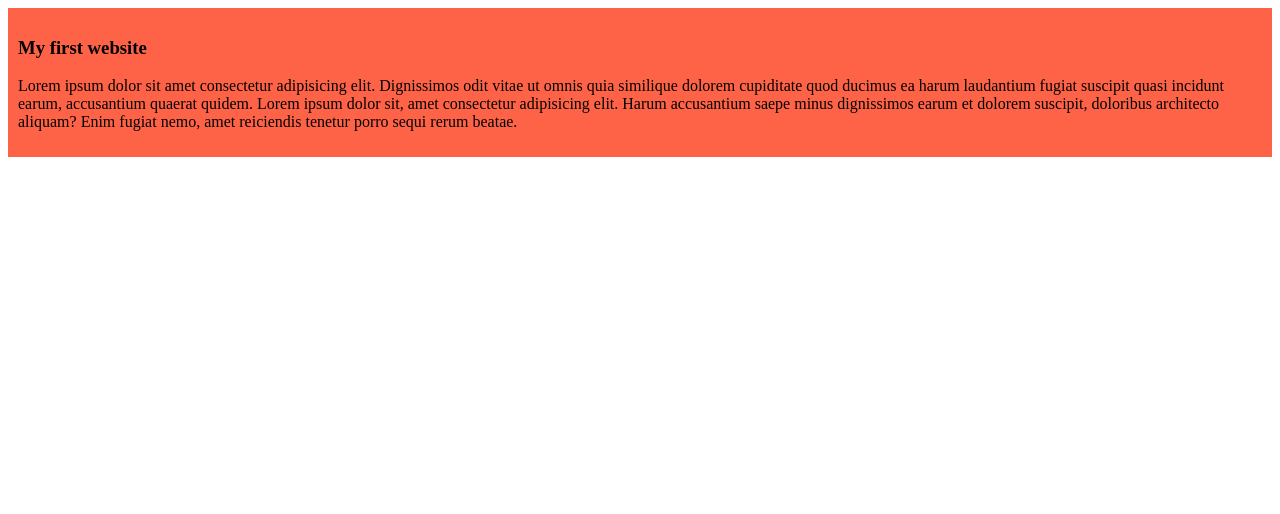
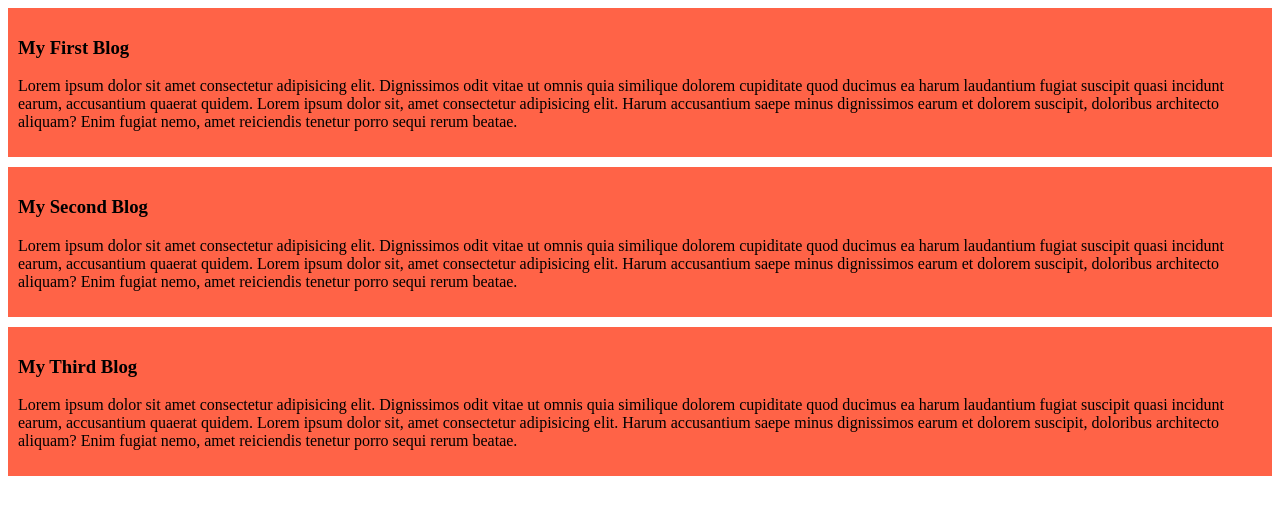
Before and after one commit to NiloyDas19/my-first-github-repo, a plain HTML site: page index.html in a window 1280 px wide. Drawn offline with Linux system fonts and the light colour scheme.

Commit message:
Add second and third blog

```diff
--- a/index.html
+++ b/index.html
@@ -1,17 +1,44 @@
 <!DOCTYPE html>
 <html lang="en">
+
 <head>
     <meta charset="UTF-8">
     <meta name="viewport" content="width=device-width, initial-scale=1.0">
     <link rel="stylesheet" href="styles/blog.css">
     <title>My First Ever Github Repo</title>
 </head>
+
 <body>
     <div>
-        <h3>My first website</h3>
+        <h3>My First Blog</h3>
         <p>
-            Lorem ipsum dolor sit amet consectetur adipisicing elit. Dignissimos odit vitae ut omnis quia similique dolorem cupiditate quod ducimus ea harum laudantium fugiat suscipit quasi incidunt earum, accusantium quaerat quidem. Lorem ipsum dolor sit, amet consectetur adipisicing elit. Harum accusantium saepe minus dignissimos earum et dolorem suscipit, doloribus architecto aliquam? Enim fugiat nemo, amet reiciendis tenetur porro sequi rerum beatae.
+            Lorem ipsum dolor sit amet consectetur adipisicing elit. Dignissimos odit vitae ut omnis quia similique
+            dolorem cupiditate quod ducimus ea harum laudantium fugiat suscipit quasi incidunt earum, accusantium
+            quaerat quidem. Lorem ipsum dolor sit, amet consectetur adipisicing elit. Harum accusantium saepe minus
+            dignissimos earum et dolorem suscipit, doloribus architecto aliquam? Enim fugiat nemo, amet reiciendis
+            tenetur porro sequi rerum beatae.
+        </p>
+    </div>
+    <div>
+        <h3>My Second Blog</h3>
+        <p>
+            Lorem ipsum dolor sit amet consectetur adipisicing elit. Dignissimos odit vitae ut omnis quia similique
+            dolorem cupiditate quod ducimus ea harum laudantium fugiat suscipit quasi incidunt earum, accusantium
+            quaerat quidem. Lorem ipsum dolor sit, amet consectetur adipisicing elit. Harum accusantium saepe minus
+            dignissimos earum et dolorem suscipit, doloribus architecto aliquam? Enim fugiat nemo, amet reiciendis
+            tenetur porro sequi rerum beatae.
+        </p>
+    </div>
+    <div>
+        <h3>My Third Blog</h3>
+        <p>
+            Lorem ipsum dolor sit amet consectetur adipisicing elit. Dignissimos odit vitae ut omnis quia similique
+            dolorem cupiditate quod ducimus ea harum laudantium fugiat suscipit quasi incidunt earum, accusantium
+            quaerat quidem. Lorem ipsum dolor sit, amet consectetur adipisicing elit. Harum accusantium saepe minus
+            dignissimos earum et dolorem suscipit, doloribus architecto aliquam? Enim fugiat nemo, amet reiciendis
+            tenetur porro sequi rerum beatae.
         </p>
     </div>
 </body>
+
 </html>
--- a/styles/blog.css
+++ b/styles/blog.css
@@ -1,4 +1,5 @@
 div{
     background-color: tomato;
     padding: 10px;
+    margin-bottom: 10px;
 }
```
